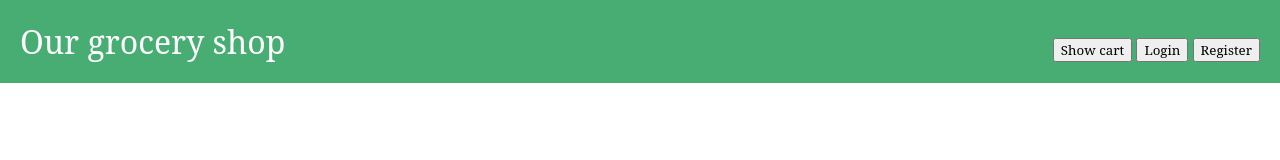
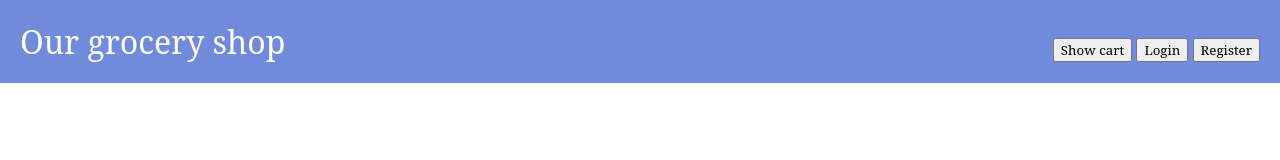
Before and after one commit to toriqul007/cicd-workflow-benjamin, a website: page frontend/index.html in a window 1280 px wide. Drawn offline with Linux system fonts and the light colour scheme; no server answers.

Commit message:
title color changed

```diff
--- a/frontend/style.css
+++ b/frontend/style.css
@@ -17,7 +17,7 @@ button,
 }
 
 header {
-  background-color: #47ad72;
+  background-color: #708bdb;
 }
 
 header h1 {
```
